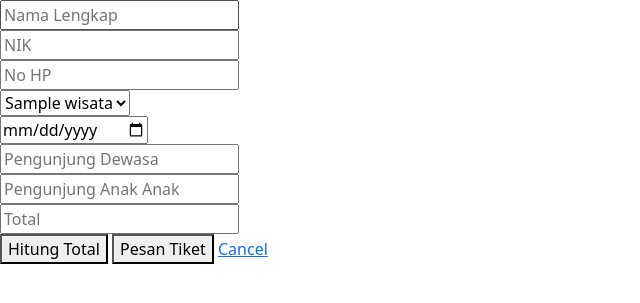
After one commit to yogaiw/serkom, a PHP site: page /pesan.php in a window 1280 px wide. The commit adds this page. Shown: the top 303 px of the page, without its empty margins (0-640 px from the left). Run offline with PHP 8.4, Linux system fonts and the light colour scheme; tables that the repository leaves empty or names only in its code hold one stand-in row (values such as "Sample post").

Commit message:
init pesan

```diff
--- a/index.php
+++ b/index.php
@@ -34,7 +34,7 @@
                 <a href="" class="btn btn-primary">Pesan Tiket Sekarang</a>
             </div>
         </div>
-        <div class="row row-cols-1 row-cols-md-4 g-4">
+        <div class="row row-cols-2 row-cols-md-4 g-4">
             <?php
             foreach($wisata->showAll() as $value) {
             ?>
--- a/models/Pesanan.php
+++ b/models/Pesanan.php
@@ -3,6 +3,9 @@ require_once __DIR__.'/../connection.php';
 
 // Class untuk mengelola data pesanan
 class Pesanan {
+
+    protected $table = 'pesanan';
+
     public function createPesanan() {
         global $conn;
     }
--- a/models/Wisata.php
+++ b/models/Wisata.php
@@ -3,14 +3,13 @@ require_once __DIR__.'/../connection.php';
 
 // Class untuk mengelola data wisata
 class Wisata {
-    /*
-        showAll -> untuk menampilkan semua data dalam tabel wisata
-        @return array|object
-    */
+
+    protected $table = 'wisata';
+
     public function showAll() {
         global $conn;
 
-        $query = "SELECT * FROM wisata";
+        $query = "SELECT * FROM $this->table";
         return $conn->query($query);
     }
 }
--- /dev/null
+++ b/pesan.php
@@ -0,0 +1,42 @@
+<?php
+    require __DIR__.'/connection.php';
+    require __DIR__.'/config.php';
+
+    include_once __DIR__.'/models/Wisata.php';
+
+    $wisata = new Wisata;
+?>
+<!DOCTYPE html>
+<html>
+<head>
+    <title>Pesan Tiket</title>
+
+    <link rel="stylesheet" type="text/css" href="assets/css/bootstrap.min.css">
+    <link rel="stylesheet" type="text/css" href="assets/css/custom.css">
+    <script src="assets/js/bootstrap.min.js"></script>
+</head>
+<body>
+    <form action="" method="POST">
+        <input type="text" name="nama_lengkap" placeholder="Nama Lengkap" required><br>
+        <input type="number" name="nik" placeholder="NIK" required><br>
+        <input type="number" name="nohp" placeholder="No HP" required><br>
+        <select name="wisata">
+            <?php foreach($wisata->showAll() as $item): ?>
+            <option value="<?= $item['id'] ?>"><?= $item['nama_wisata'] ?></option>
+            <?php endforeach ?>
+        </select><br>
+        <input type="date" name="tanggal"><br>
+        <input type="number" name="dewasa" id="dewasa" placeholder="Pengunjung Dewasa" required><br>
+        <input type="number" name="anak" id="anak" placeholder="Pengunjung Anak Anak" required><br>
+        <input type="number" name="total" id="total" placeholder="Total" required><br>
+
+        <button>Hitung Total</button>
+        <button type="submit" name="simpan">Pesan Tiket</button>
+        <a href="/">Cancel</a>
+    </form>
+
+    <script>
+
+    </script>
+</body>
+</html>
```
